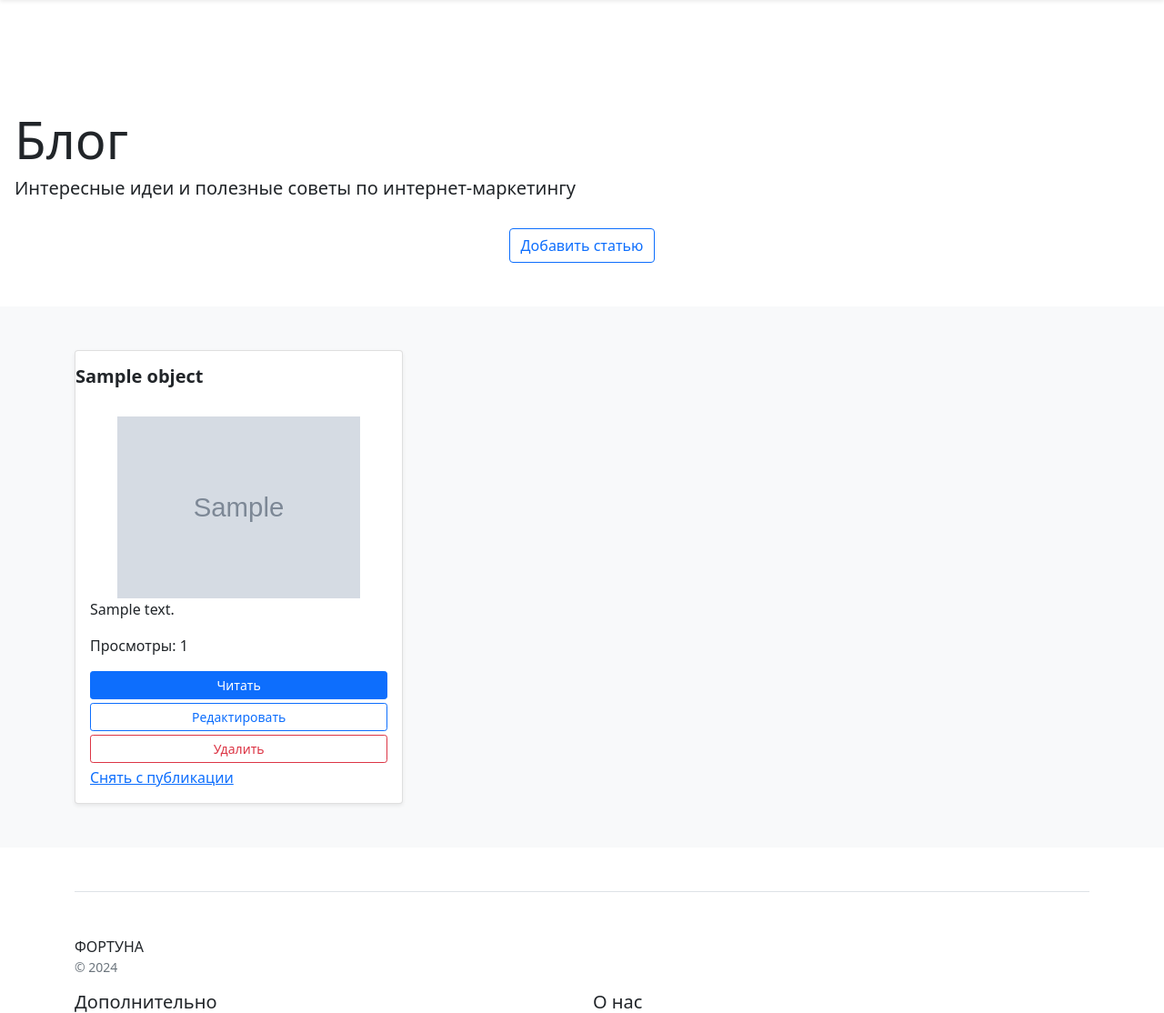
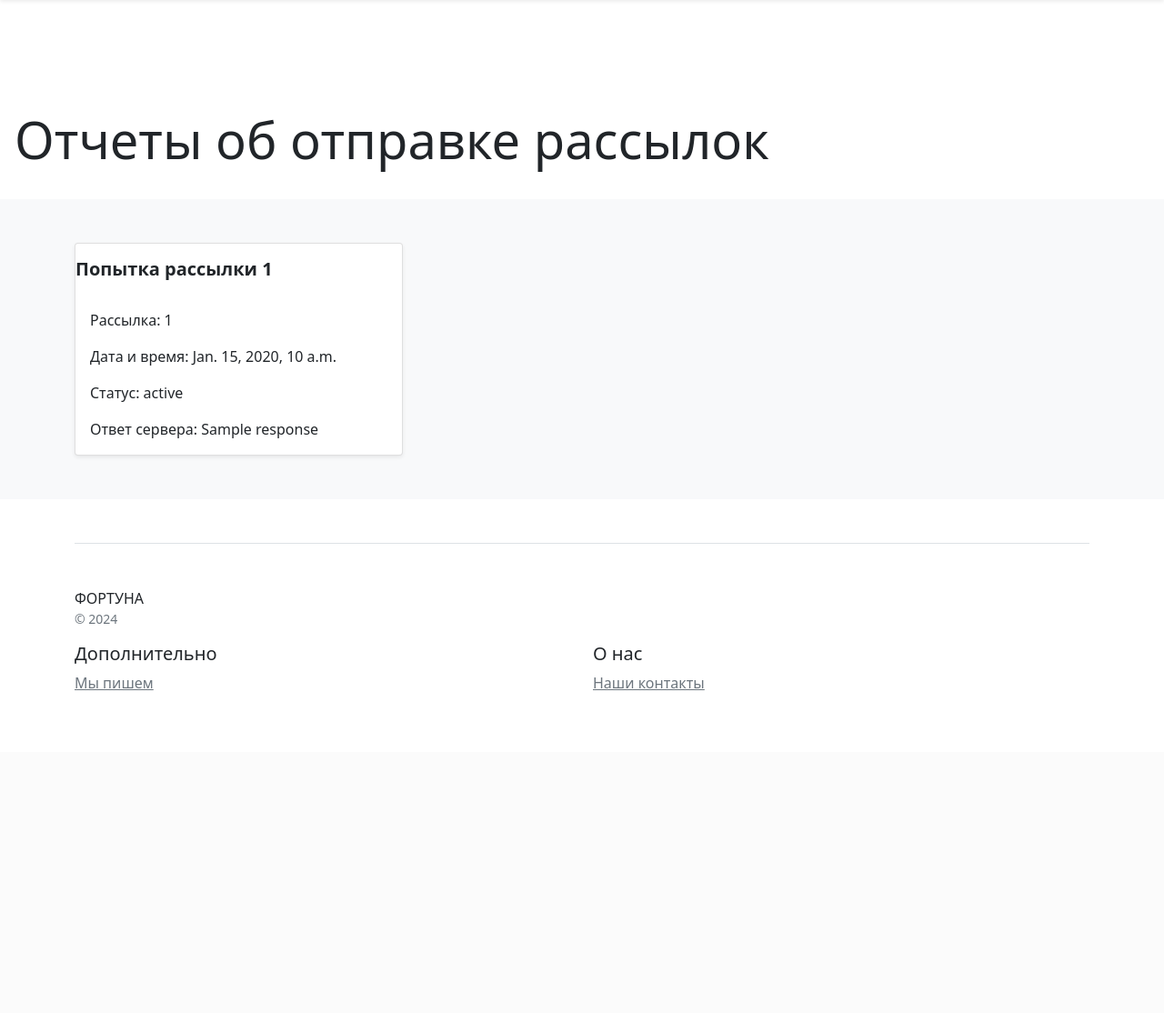
Before and after one commit to Tatyana-Kavardaeva/mailing_management_service, a Django app: template main/templates/main/mailinglog_list.html in a window 1280 px wide. Shown: the part 56-1170 px from the top of the page at 91% size. After the commit the page ends 815 px from the top, so only its background shows below. Run offline with Django 4.2, Linux system fonts and the light colour scheme; the template is opened without the code that fills it: most values are stand-ins (such as "Sample title", 1, 10 or a date in 2020); grey boxes marked "Sample" are stand-in pictures; some libraries are stand-ins or nearby versions.

Commit message:
updated templates\main mailing_detail.html, mailinglog_list.html, main_page.html

```diff
--- a/main/templates/main/mailing_detail.html
+++ b/main/templates/main/mailing_detail.html
@@ -29,8 +29,8 @@
                 </ul>
                 <p>Отчет об отправке:</p>
                 <ul>
-                    {% if logs %}
-                    <li>{{ logs.sent_at }} - {{ logs.response }}</li>
+                    {% if last_log %}
+                    <li>{{ last_log.sent_at }} - {{ last_log.response }}</li>
                     {% else %}
                     <li>Нет записей о попытках отправки.</li>
                     {% endif %}
--- a/main/templates/main/mailinglog_list.html
+++ b/main/templates/main/mailinglog_list.html
@@ -2,11 +2,7 @@
 {% load my_tags %}
 {% block content %}
 <div class="pricing-header px-3 py-3 pt-md-5 pb-md-4 mx-auto">
-    <h2 class="display-4">Блог</h2>
-    <h5>Интересные идеи и полезные советы по интернет-маркетингу</h5>
-</div>
-<div class="col-12 mb-5 text-center">
-    <a class="btn btn-outline-primary" href="{% url 'blog:blog_create' %}">Добавить статью</a>
+    <h2 class="display-4">Отчеты об отправке рассылок</h2>
 </div>
 <div class="album py-5 bg-light">
     <div class="container">
@@ -14,25 +10,13 @@
             {% for object in object_list %}
             <div class="col">
                 <div class="card shadow-sm">
-                    <h5 class="card-title mt-3 mb-3"><strong>{{ object.title }}</strong></h5>
+                    <h5 class="card-title mt-3 mb-3"><strong>Попытка рассылки {{ object.pk }}</strong></h5>
 
                     <div class="card-body">
-                        <img src="{{ object.image | media_filter }}" class="card-img-top"
-                             style="height: 200px; width: 100%; object-fit: contain;">
-                        <p class="card-text">
-                            {{ object.body|slice:":100" }}{% if object.body|length > 100 %}...{% endif %}
-                        </p>
-                        <p class="card-text">Просмотры: {{ object.view_counter }}</p>
-
-                        <div class="d-flex flex-column">
-                            <a type="button" class="btn btn-primary btn-sm mb-1"
-                               href="{% url 'blog:blog_view' object.pk %}" role="button">Читать</a>
-                            <a type="button" class="btn btn-outline-primary btn-sm mb-1"
-                               href="{% url 'blog:blog_update' object.pk %}" role="button">Редактировать</a>
-                            <a type="button" class="btn btn-outline-danger btn-sm mb-1"
-                               href="{% url 'blog:blog_delete' object.pk %}" role="button">Удалить</a>
-                        </div>
-                        <a href="{% url 'blog:toggle_activity' object.pk %}">Снять с публикации</a>
+                        <p class="card-text">Рассылка: {{ object.pk }}</p>
+                        <p class="card-text">Дата и время: {{ object.sent_at }}</p>
+                        <p class="card-text">Статус: {{ object.status }}</p>
+                        <p class="card-text">Ответ сервера: {{ object.response }}</p>
                     </div>
                 </div>
             </div>
--- a/main/templates/main/main_page.html
+++ b/main/templates/main/main_page.html
@@ -13,8 +13,7 @@
     </div>
     <div class="d-flex text-muted ms-4 me-4 pt-3 justify-content-between">
         <strong class="d-block text-gray-dark">Количество клиентов:
-            <span class="fw-normal">{{ client_count }}</span></strong>
-    </div>
+            <span class="fw-normal">{{ clients_count }}
 </div>
 <div class="album py-5 bg-light">
     <div class="container">
```
